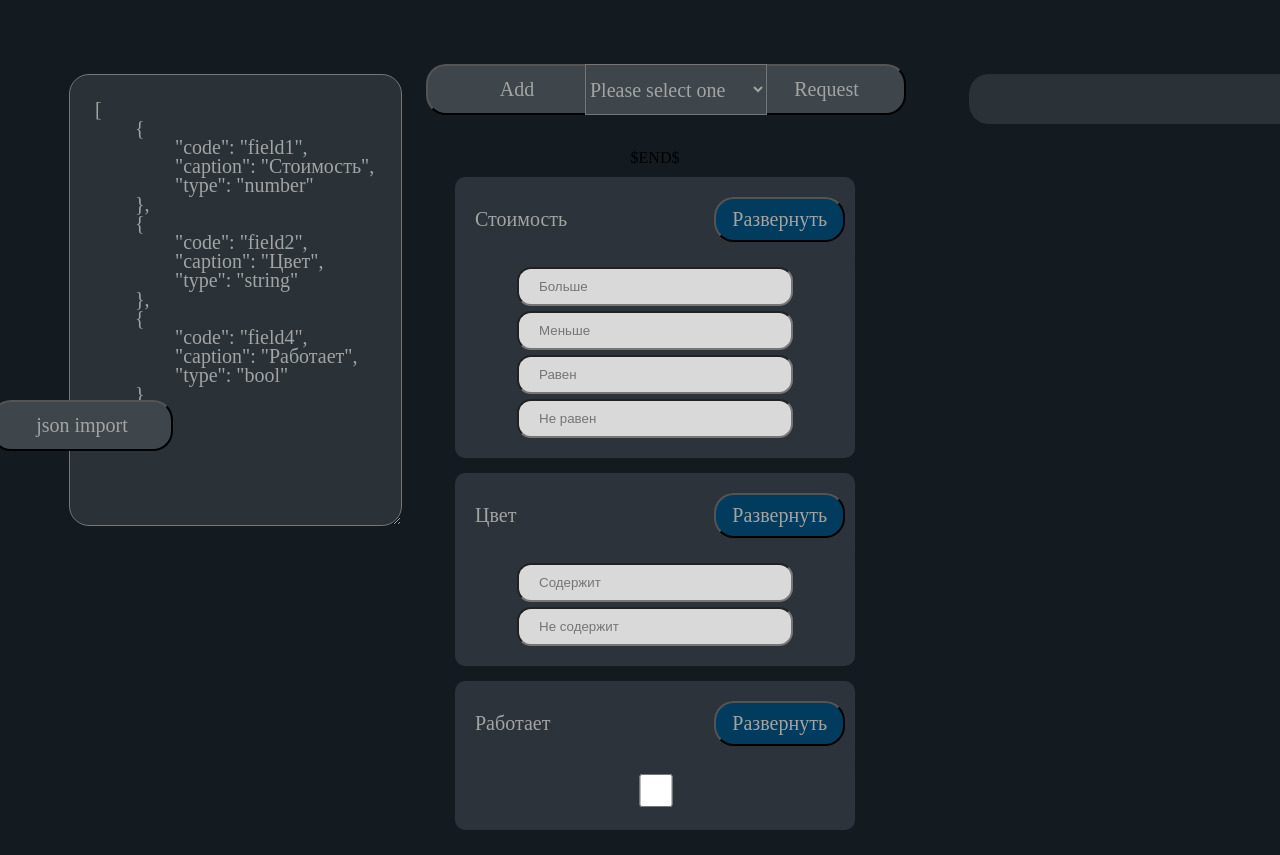
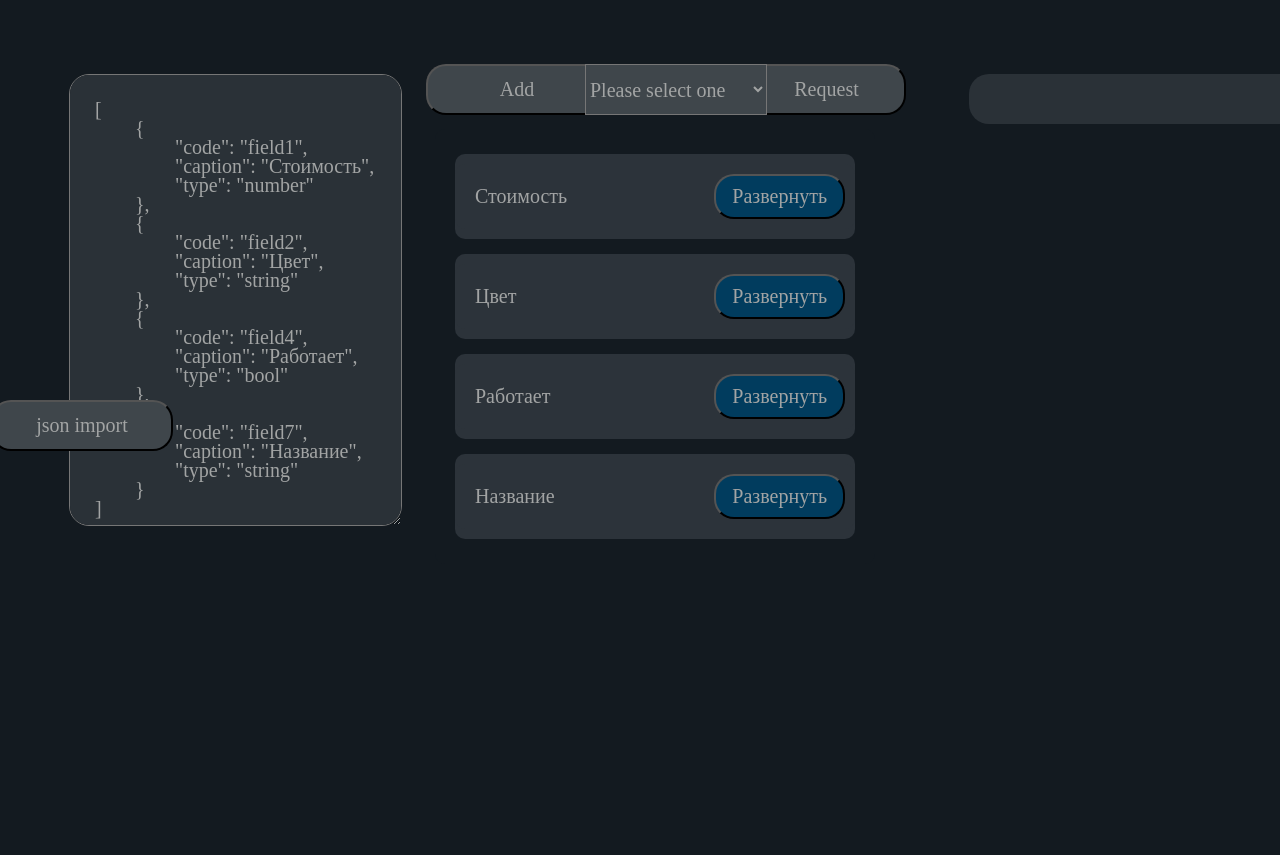
Before and after one commit to andrey728/Filter, a Vue app: page / in a window 1280 px wide. Both pictures are taken after a click on the button "json import". After the commit the page ends 800 px from the top, so only its background shows below. Built offline with nearby package versions, Linux system fonts and the light colour scheme.

Commit message:
interface update

```diff
--- a/package.json
+++ b/package.json
@@ -7,7 +7,8 @@
     "preview": "vite preview --port 5050"
   },
   "dependencies": {
-    "vue": "^3.2.33"
+    "vue": "^3.2.37",
+    "vuex": "^4.0.2"
   },
   "devDependencies": {
     "@vitejs/plugin-vue": "^2.3.1",
--- a/src/App.vue
+++ b/src/App.vue
@@ -24,9 +24,6 @@
 
 
     <div class="FilterCraft" id = 'n' v-if="inported" >
-      <Post>
-
-      </Post>
       <div class="Filter_Card"
            v-for="(jso, i) in json">
         <Filter
@@ -54,7 +51,8 @@
 import { ref } from 'vue'
 import Form from "./components/Form.vue";
 import Filter from "./components/Filter.vue";
-import Post from "./components/Post.vue";
+import Store from "./Store.js";
+
 
 let type = ref({
   Num: false,
@@ -72,7 +70,6 @@ const selected = ref('')
 const RequestContent = ref({
   Code: null,
   Caption: null,
-  Type: selected.value,
   Like: null,
   GT: null,
   LT: null,
@@ -145,6 +142,11 @@ const some_json = ref('[\n' +
     '\t\t"code": "field4",\n' +
     '\t\t"caption": "Работает",\n' +
     '\t\t"type": "bool"\n' +
+    '\t},\n' +
+    '\t{\n' +
+    '\t\t"code": "field7",\n' +
+    '\t\t"caption": "Название",\n' +
+    '\t\t"type": "string"\n' +
     '\t}\n' +
     ']')
 
--- a/src/components/Filter.vue
+++ b/src/components/Filter.vue
@@ -1,14 +1,24 @@
 <script lang="ts">
-import { defineComponent } from "vue";
+import {defineComponent, ref} from "vue";
 import Form from "../components/Form.vue";
 
 export default {
   name: "Filter",
   data() {
+    const RequestContent = ref({
+      Like: null,
+      GT: null,
+      LT: null,
+      GTE: null,
+      LTE: null,
+      EQ: null,
+      NEQ: null
+    })
     return {
-      show: true
+      show: false
     }
   },
+
   components: {Form},
   props: {
     filterId: {
@@ -23,22 +33,28 @@ export default {
       type: String,
       default: ""
     }
+  },
+  setup(props) {
+    console.log(props.filterType)
   }
 }
+
 </script>
 
 
 <template>
   <span class="Min_Panel">
           <h1 class="MainText">{{filterCaption}}</h1>
-          <button class="PlussButton" @click="show = !show"> <span class="MainText">Развернуть</span> </button>
+          <button class="PlussButton" @click="show = !show">
+            <span class="MainText" v-if="!show">Развернуть</span>
+            <span class="MainText" v-if="show">Свернуть</span>
+          </button>
   </span>
 
-  <div class="Card" v-bind:id="filterId" v-if="filterType==='number' && show">
+  <div class="Card" v-bind:id="filterId" v-show="filterType==='number' && show">
     <Form
         placeholder="Больше"
         inputType="number"
-        @on-enter="onEnter"
     ></Form>
     <Form
         placeholder="Меньше"
@@ -55,7 +71,7 @@ export default {
   </div>
 
 
-  <div class="Card" v-bind:id="filterId" v-if="filterType==='string' && show">
+  <div class="Card" v-bind:id="filterId" v-show="filterType==='string' && show">
     <Form
         placeholder="Содержит"
         inputType="text"
@@ -66,10 +82,13 @@ export default {
     ></Form>
   </div>
 
-  <div class="Card" v-bind:id="filterId" v-if="filterType==='bool' && show">
-    <Form
-        inputType="checkbox"
-    ></Form>
+  <div class="Card" v-bind:id="filterId" v-show="filterType==='bool' && show">
+    <span class="Min_Panel">
+          <h3 class="MainText">Переключатель</h3>
+          <Form
+              inputType="checkbox"
+          ></Form>
+  </span>
   </div>
 
 
--- a/src/components/Form.vue
+++ b/src/components/Form.vue
@@ -1,13 +1,12 @@
 <script lang="ts">
-import { defineComponent } from "vue";
+import {ref, reactive, defineComponent } from "vue";
 
 
 export default defineComponent({
   name: "TextField",
   props: {
     textValue: {
-      type: String,
-      default: '',
+      default: ref(0),
     },
     placeholder: {
       type: String,
@@ -19,16 +18,20 @@ export default defineComponent({
     }
   },
   emits: ['update:textValue', 'onEnter'],
-  setup(props, {emit}) {
+  setup(props, { attrs, slots, emit, expose }) {
     const onEnter = () => {
       emit('onEnter');
     }
 
     const searchText = (event: any) => {
-      emit('update:textValue', event.target.value);
+      props.textValue =  event.target.value
+      emit("update:textValue", event.target.value);
+      console.log(props.textValue)
+      console.log(event.target.value)
     }
 
     return {
+
       onEnter,
       searchText,
     }
@@ -46,10 +49,8 @@ export default defineComponent({
   <input
       class="cherecters"
       :type="inputType"
-
       :value="textValue"
       @input="searchText"
-      @keydown.enter="onEnter"
       :placeholder="placeholder"
   />
 </template>
--- a/vue.config.js
+++ b/vue.config.js
@@ -0,0 +1,3 @@
+module.exports = {
+    publicPath: '/Filter-Component/'
+}
```
Also changed, not shown: src/Store.js (added), 2 other files (tests, documents, lock files or other folders).
